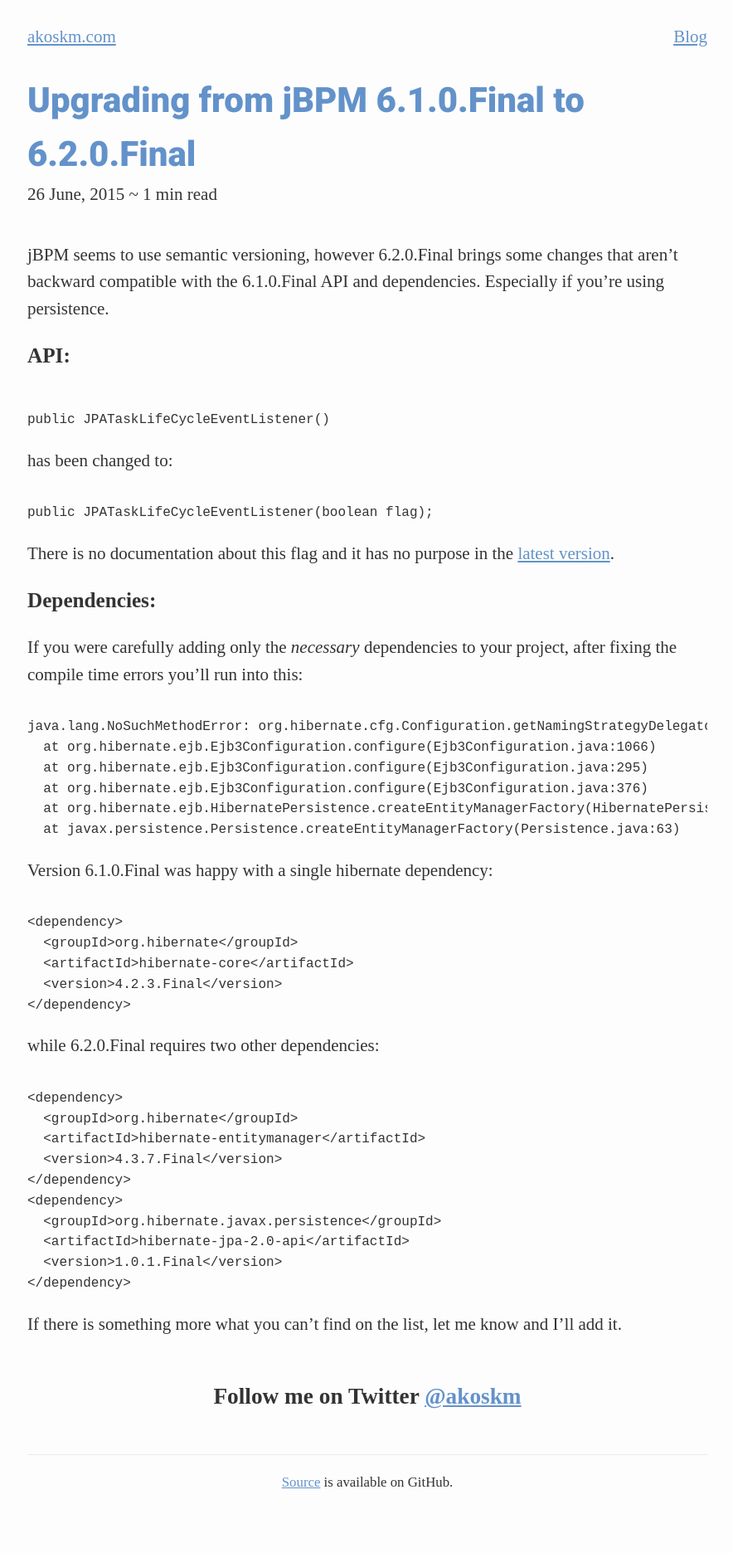
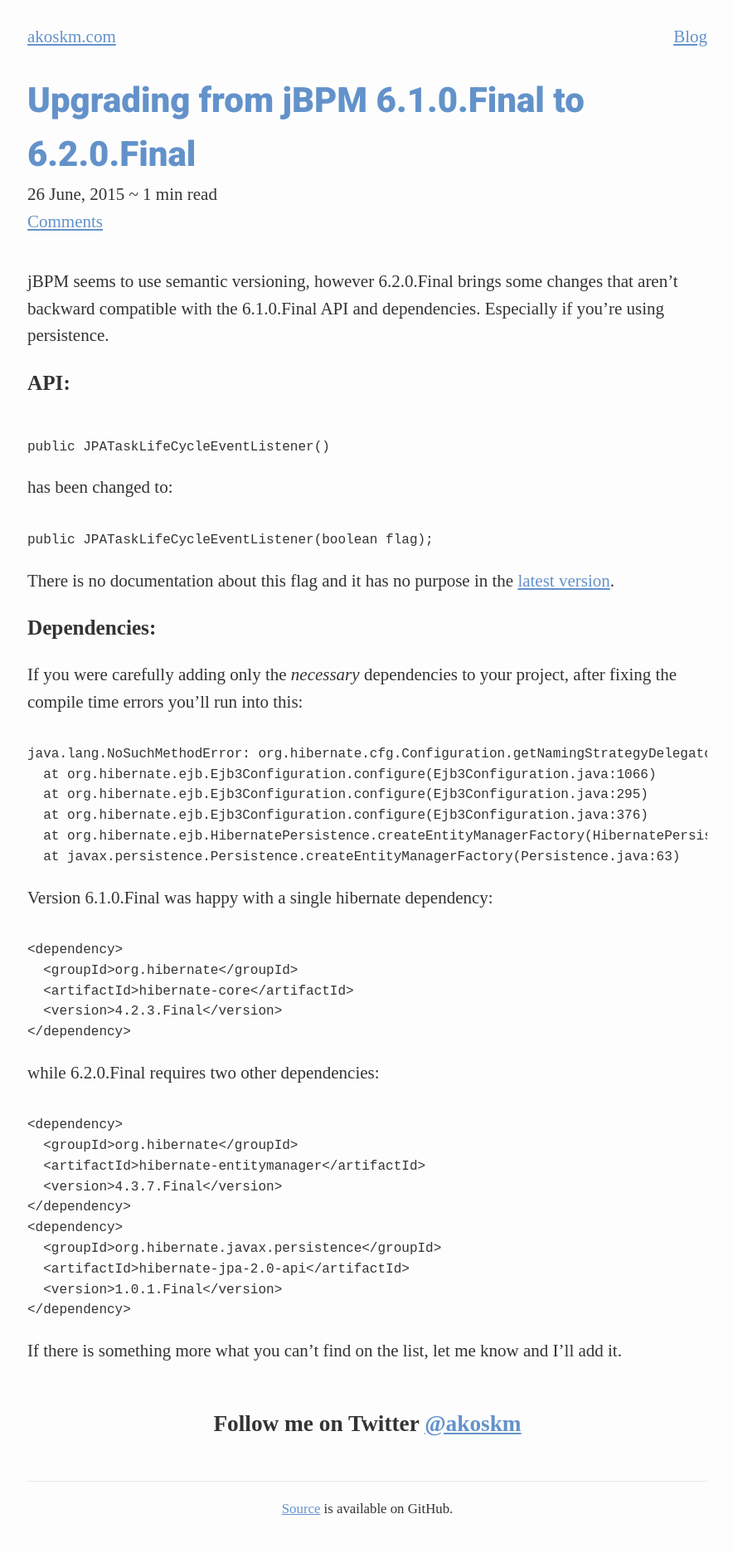
Before and after one commit to akoskm/akoskm.github.io, a Jekyll site: the page built from _posts/2015-06-26-jbpm-6.1.0.Final-to-6.2.0.Final.md, in a window 1280 px wide. Shown: the whole page at 83% size, without its empty margins (197-1081 px from the left). Built offline with Jekyll 4.4.1, drawn with Linux system fonts in a browser that asks for light colours; nearby versions of some CDN libraries; some web fonts are replaced; comment, search, counter and statistics services are not loaded; before the commit the page ends 1840 px from its top, so only the background shows below that.

Commit message:
comment count is broken 🤷🏻‍♂️

```diff
--- a/_layouts/post.html
+++ b/_layouts/post.html
@@ -13,7 +13,7 @@
     {{ page.date | date: "%-d %B, %Y" }} ~ {% include read_time.html %}
   </span>
   <span>
-    <a href="{{ root_url }}{{ post.url }}#disqus_thread"></a>
+    <a href="{{ root_url }}{{ post.url }}#disqus_thread">Comments</a>
   </span>
 </div>
 
@@ -49,6 +49,5 @@
       })();
   </script>
   <noscript>Please enable JavaScript to view the <a href="https://disqus.com/?ref_noscript">comments powered by Disqus.</a></noscript>
-  <script id="dsq-count-scr" src="//akoskm.disqus.com/count.js" async></script>
 {% endif %}
 <script src="/assets/js/prism.js"></script>
```
